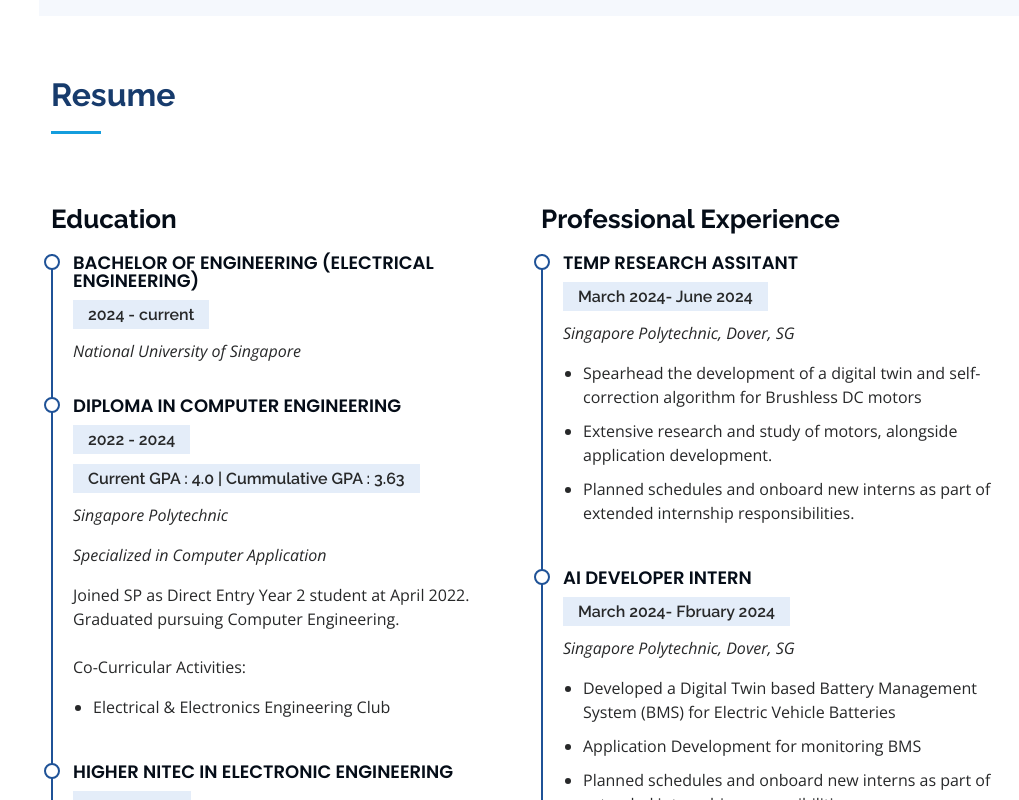
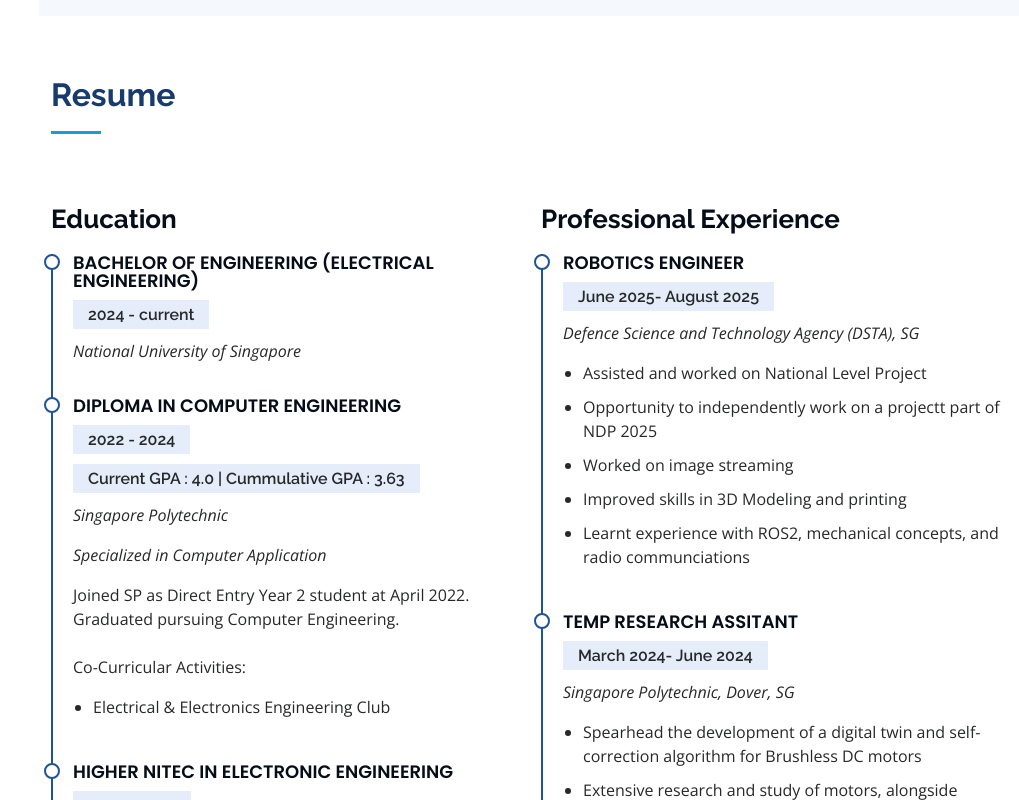
Before and after one commit to AbiiBass/AbiramiBaskaranPortfolio, a plain HTML site: page index.html in a window 1280 px wide. Shown: the part 2000-2800 px from the top of the page, without its empty margins (261-1280 px from the left). Drawn offline with nearby package versions, Linux system fonts and the light colour scheme.

Commit message:
updated_WorkExperience

```diff
--- a/index.html
+++ b/index.html
@@ -369,6 +369,22 @@
           <!-- ======= Experience Section ======= -->
           <div class="col-lg-6" data-aos="fade-up" data-aos-delay="100">
             <h3 class="resume-title">Professional Experience</h3>
+
+            <!-- DSTA Internship -->
+            <div class="resume-item">
+              <h4>Robotics Engineer</h4>
+              <h5>June <span data-purecounter-start="1000" data-purecounter-end="2025" data-purecounter-duration="1"
+                  class="purecounter"></span>- August <span data-purecounter-start="0" data-purecounter-end="2025"
+                  data-purecounter-duration="1" class="purecounter"></span></h5>
+              <p><em>Defence Science and Technology Agency (DSTA), SG</em></p>
+              <ul>
+                <li>Assisted and worked on National Level Project</li>
+                <li>Opportunity to independently work on a projectt part of NDP 2025</li>
+                <li>Worked on image streaming</li>
+                <li>Improved skills in 3D Modeling and printing</li>
+                <li>Learnt experience with ROS2, mechanical concepts, and radio communciations</li>
+              </ul>
+            </div>
 
 
             <!-- SP Temp Research Assitant -->
@@ -955,7 +971,7 @@
   <!-- ======= Footer ======= -->
   <footer id="footer">
     <div class="container">
-      <p>Last Updated: 7 April 2025</p>
+      <p>Last Updated: 11 August 2025</p>
     </div>
   </footer>
   <!-- End  Footer -->
```
